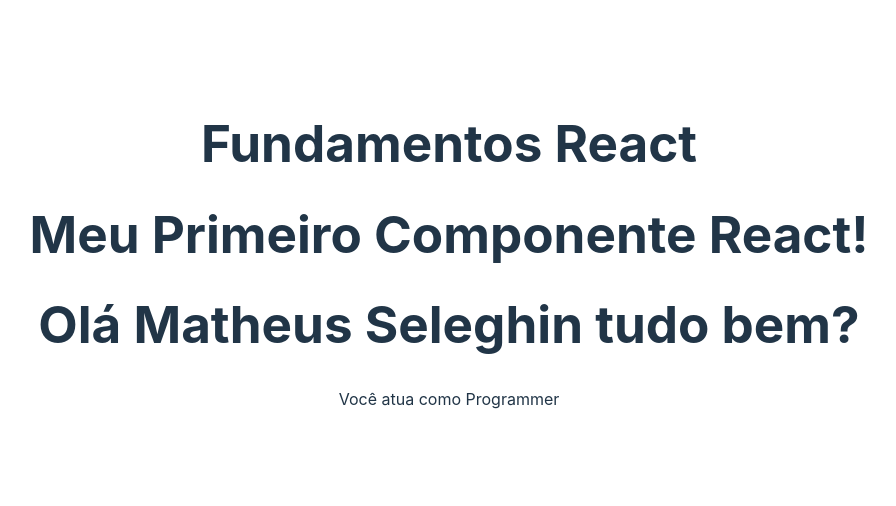
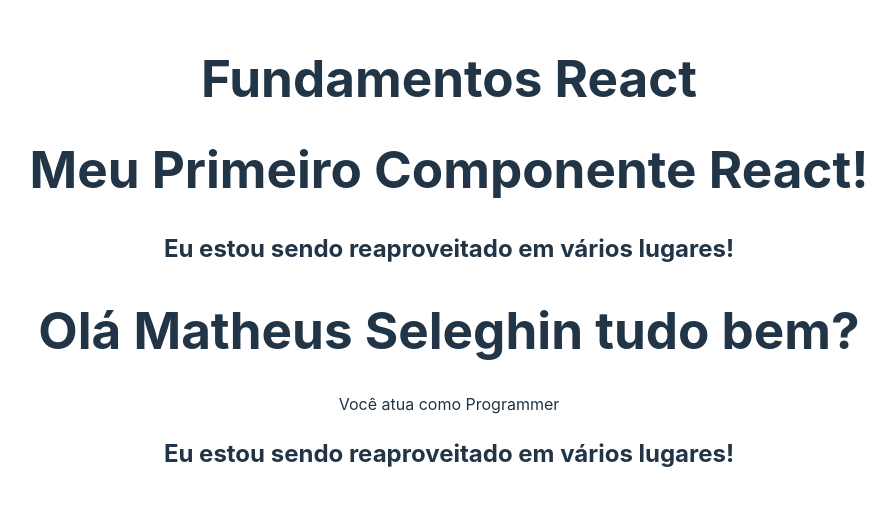
Before and after one commit to theselegadev/React, a React (Vite) app in the folder 2_FUNDAMENTOS/fundamentos/: page / in a window 1280 px wide. Shown: the part 146-652 px from the top of the page, without its empty margins (191-1087 px from the left). Built offline with nearby package versions, Linux system fonts and the light colour scheme.

Commit message:
Hierarquia e reaproveitamento de componentes

```diff
--- a/2_FUNDAMENTOS/fundamentos/src/App.jsx
+++ b/2_FUNDAMENTOS/fundamentos/src/App.jsx
@@ -1,6 +1,7 @@
 import { useState } from 'react'
 import FirstComponent from './components/FirstComponent'
 import TemplateExpressions from './components/TemplateExpressions'
+import MyComponent from './components/MyComponent'
 import './App.css'
 
 function App() {
@@ -11,6 +12,7 @@
       <h1>Fundamentos React</h1>
       <FirstComponent/>
       <TemplateExpressions/>
+      <MyComponent/>
     </div>
   )
 }
--- a/2_FUNDAMENTOS/fundamentos/src/components/FirstComponent.jsx
+++ b/2_FUNDAMENTOS/fundamentos/src/components/FirstComponent.jsx
@@ -1,7 +1,10 @@
+import MyComponent from "./MyComponent"
+
 const FirstComponent = () => {
     return (
         <div>
             <h1>Meu Primeiro Componente React!</h1>
+            <MyComponent />
         </div>
     )
 }
--- /dev/null
+++ b/2_FUNDAMENTOS/fundamentos/src/components/MyComponent.jsx
@@ -0,0 +1,9 @@
+const MyComponent = () => {
+    return (
+        <div>
+            <h2>Eu estou sendo reaproveitado em vários lugares!</h2>
+        </div>
+    )
+}
+
+export default MyComponent
```
